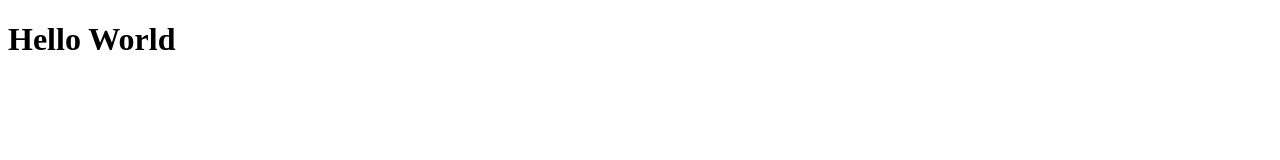
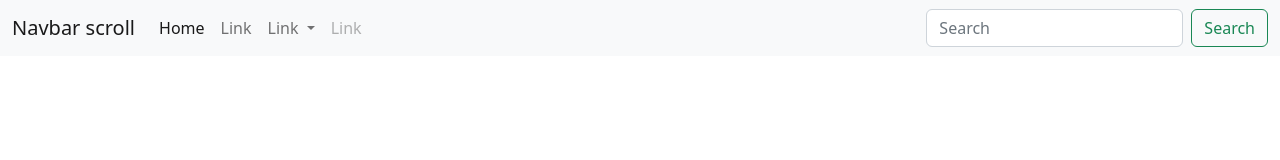
Before and after one commit to DeoAndika/Final-Project, a plain HTML site: page index.html in a window 1280 px wide. Drawn offline with nearby package versions, Linux system fonts and the light colour scheme.

Commit message:
Update index.html

```diff
--- a/index.html
+++ b/index.html
@@ -5,8 +5,51 @@
     <meta http-equiv="X-UA-Compatible" content="IE=edge">
     <meta name="viewport" content="width=device-width, initial-scale=1.0">
     <title>Document</title>
+    <link href="https://cdn.jsdelivr.net/npm/bootstrap@5.2.2/dist/css/bootstrap.min.css" rel="stylesheet" integrity="sha384-Zenh87qX5JnK2Jl0vWa8Ck2rdkQ2Bzep5IDxbcnCeuOxjzrPF/et3URy9Bv1WTRi" crossorigin="anonymous">
 </head>
 <body>
-    <h1>Hello World</h1>
+    <nav class="navbar navbar-expand-lg bg-light">
+        <div class="container-fluid">
+          <a class="navbar-brand" href="#">Navbar scroll</a>
+          <button class="navbar-toggler" type="button" data-bs-toggle="collapse" data-bs-target="#navbarScroll" aria-controls="navbarScroll" aria-expanded="false" aria-label="Toggle navigation">
+            <span class="navbar-toggler-icon"></span>
+          </button>
+          <div class="collapse navbar-collapse" id="navbarScroll">
+            <ul class="navbar-nav me-auto my-2 my-lg-0 navbar-nav-scroll" style="--bs-scroll-height: 100px;">
+              <li class="nav-item">
+                <a class="nav-link active" aria-current="page" href="#">Home</a>
+              </li>
+              <li class="nav-item">
+                <a class="nav-link" href="#">Link</a>
+              </li>
+              <li class="nav-item dropdown">
+                <a class="nav-link dropdown-toggle" href="#" role="button" data-bs-toggle="dropdown" aria-expanded="false">
+                  Link
+                </a>
+                <ul class="dropdown-menu">
+                  <li><a class="dropdown-item" href="#">Action</a></li>
+                  <li><a class="dropdown-item" href="#">Another action</a></li>
+                  <li><hr class="dropdown-divider"></li>
+                  <li><a class="dropdown-item" href="#">Something else here</a></li>
+                </ul>
+              </li>
+              <li class="nav-item">
+                <a class="nav-link disabled">Link</a>
+              </li>
+            </ul>
+            <form class="d-flex" role="search">
+              <input class="form-control me-2" type="search" placeholder="Search" aria-label="Search">
+              <button class="btn btn-outline-success" type="submit">Search</button>
+            </form>
+          </div>
+        </div>
+    </nav>
+
+
+
+
+
+
+    <script src="https://cdn.jsdelivr.net/npm/bootstrap@5.2.2/dist/js/bootstrap.bundle.min.js" integrity="sha384-OERcA2EqjJCMA+/3y+gxIOqMEjwtxJY7qPCqsdltbNJuaOe923+mo//f6V8Qbsw3" crossorigin="anonymous"></script>
 </body>
 </html>
```
